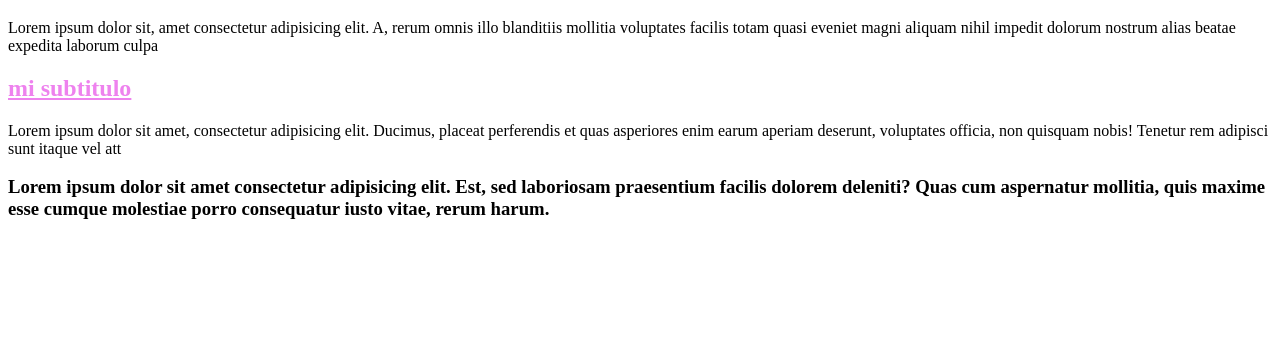
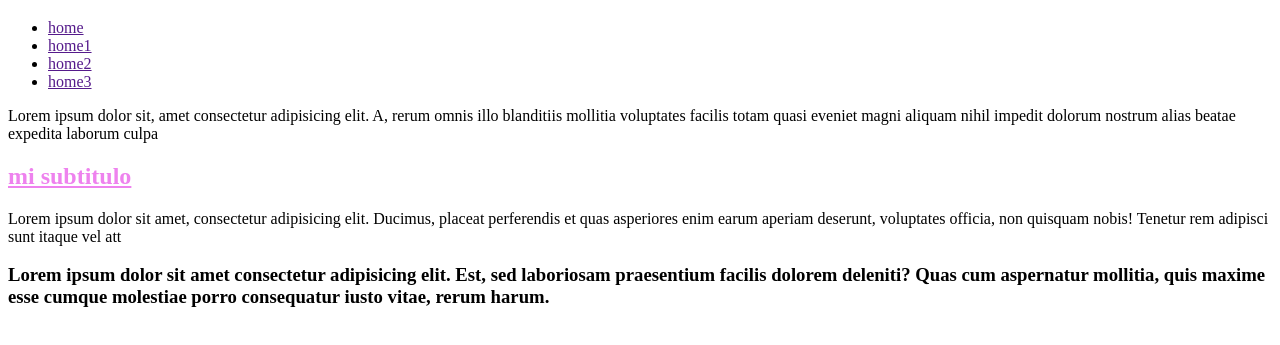
Before and after one commit to rmartinezcortes/miprimerrepo, a plain HTML site: page index.html in a window 1280 px wide. Shown: the part 61-406 px from the top of the page. Drawn offline with Linux system fonts and the light colour scheme.

Commit message:
volvi al presente con el header

```diff
--- a/index.html
+++ b/index.html
@@ -8,6 +8,16 @@
 </head>
 <body>
     <h1>trabajando con git</h1>
+    <header>
+        <nav>
+            <ul>
+                <li><a href="">home</a></li>
+                <li><a href="">home1</a></li>
+                <li><a href="">home2</a></li>
+                <li><a href="">home3</a></li>
+            </ul>
+        </nav>
+    </header>
     <p>Lorem ipsum dolor sit, amet consectetur adipisicing elit. A, rerum omnis illo blanditiis mollitia voluptates facilis totam quasi eveniet magni aliquam nihil impedit dolorum nostrum alias beatae expedita laborum culpa</p>
     <h2>mi subtitulo</h2>
     <p>Lorem ipsum dolor sit amet, consectetur adipisicing elit. Ducimus, placeat perferendis et quas asperiores enim earum aperiam deserunt, voluptates officia, non quisquam nobis! Tenetur rem adipisci sunt itaque vel att</p>
```
